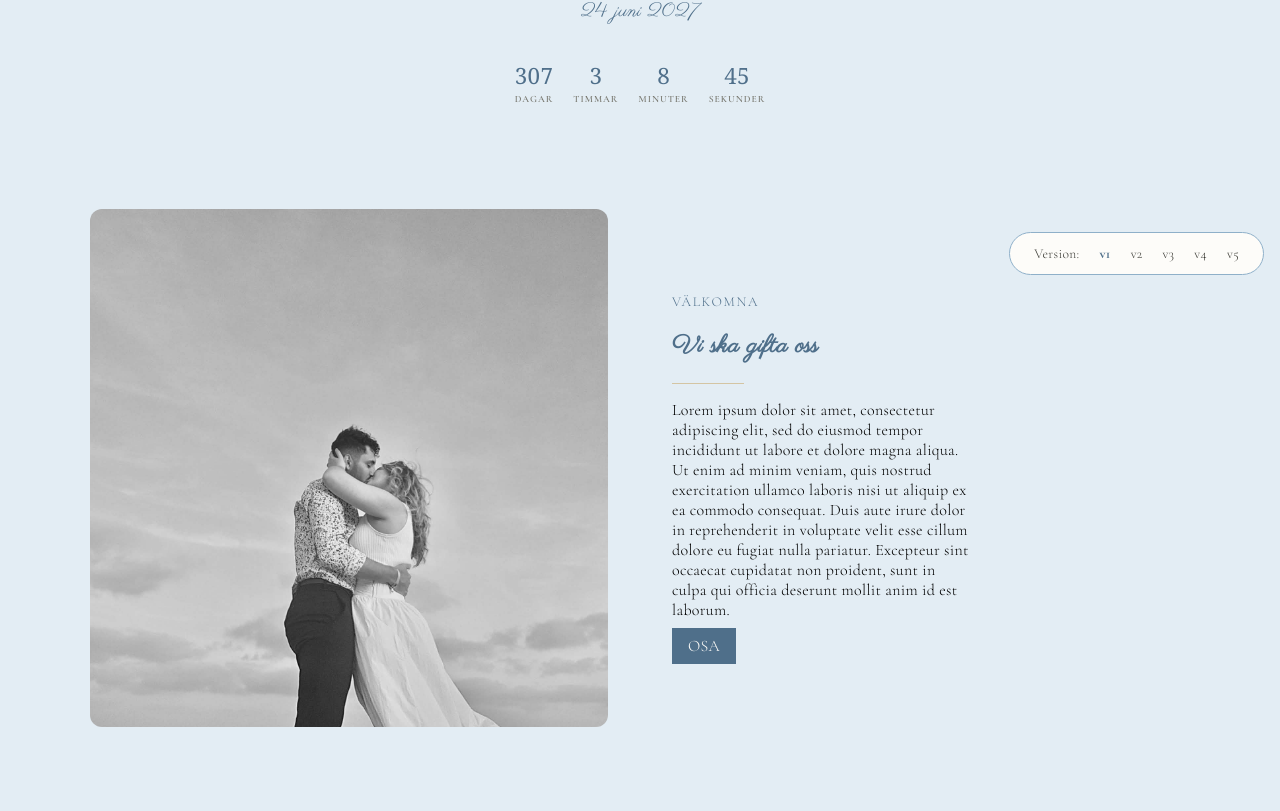
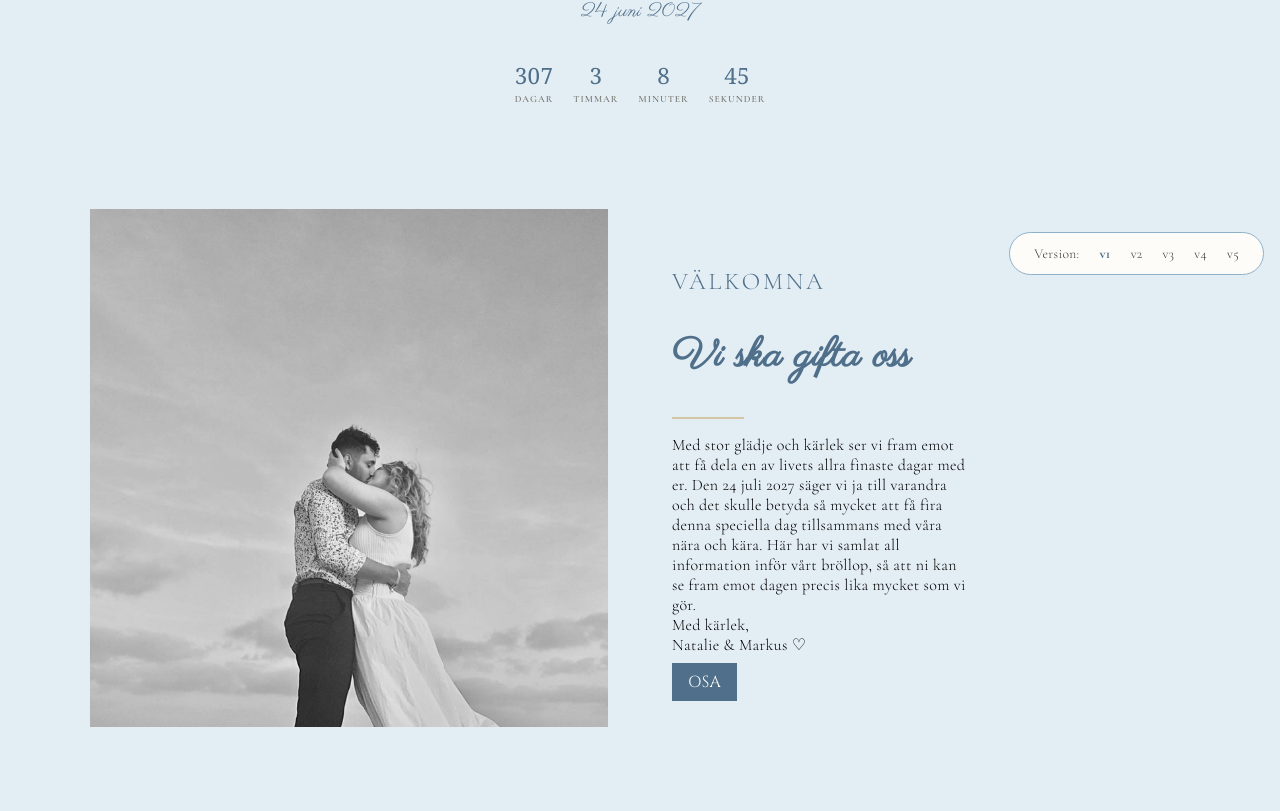
Before and after one commit to Augustlyden/nataliemarkus, a React (Vite) app in the folder frontend/: page /v1 in a window 1280 px wide. Shown: the part 509-1320 px from the top of the page. Built offline with nearby package versions, Linux system fonts and the light colour scheme.

Commit message:
feat: update Hero component text and styles for wedding announcement; add 'Detaljer' link in Header

```diff
--- a/frontend/src/components/Header.tsx
+++ b/frontend/src/components/Header.tsx
@@ -7,6 +7,7 @@ const Header = () => {
       <nav>
         <a href="#plats">Plats</a>
         <a href="#program">Program</a>
+        <a href="#detaljer">Detaljer</a>
         <a href="#osa" className={styles.osaBtn}>OSA</a>
       </nav>
     </header>
--- a/frontend/src/components/Hero.tsx
+++ b/frontend/src/components/Hero.tsx
@@ -17,7 +17,13 @@ const Hero = ({ image }: HeroProps) => {
         <h2>Vi ska gifta oss</h2>
         <span className={styles.divider} />
         <p className={styles.text}>
-          Lorem ipsum dolor sit amet, consectetur adipiscing elit, sed do eiusmod tempor incididunt ut labore et dolore magna aliqua. Ut enim ad minim veniam, quis nostrud exercitation ullamco laboris nisi ut aliquip ex ea commodo consequat. Duis aute irure dolor in reprehenderit in voluptate velit esse cillum dolore eu fugiat nulla pariatur. Excepteur sint occaecat cupidatat non proident, sunt in culpa qui officia deserunt mollit anim id est laborum.
+          Med stor glädje och kärlek ser vi fram emot att få dela en av livets allra finaste dagar med er.
+          Den 24 juli 2027 säger vi ja till varandra och det skulle betyda så mycket att få fira denna speciella dag tillsammans med våra nära och kära.
+          Här har vi samlat all information inför vårt bröllop, så att ni kan se fram emot dagen precis lika mycket som vi gör.
+          <br />
+          Med kärlek,
+          <br />
+          Natalie & Markus ♡
         </p>
         <a href="#osa" className={styles.osaBtn}>OSA</a>
       </div>
--- a/frontend/src/css/Hero.module.css
+++ b/frontend/src/css/Hero.module.css
@@ -5,7 +5,7 @@
   align-items: center;
   max-width: 1100px;
   margin: 0 auto;
-  padding: 4rem 1.5rem;
+  margin-bottom: 2rem;
 }
 
 .welcomeImage {
@@ -13,17 +13,17 @@
   aspect-ratio: 1 / 1;
   object-fit: cover;
   object-position: center 25%;
-  border-radius: 12px;
 }
 
 .welcomeText {
   text-align: center;
+  font-family: var(--font-subtitle);
 }
 
 .welcomeEyebrow {
   text-transform: uppercase;
   letter-spacing: 0.12em;
-  font-size: 0.85rem;
+  font-size: 1.5rem;
   color: var(--blue-deep);
 }
 
@@ -41,6 +41,7 @@
 
 h2 {
   color: var(--blue-deep);
+  font-size: 40px;
 }
 
 @media (min-width: 768px) {
@@ -61,4 +62,6 @@ h2 {
   .welcomeText {
     width: 300px;
   }
+
+
 }
```
